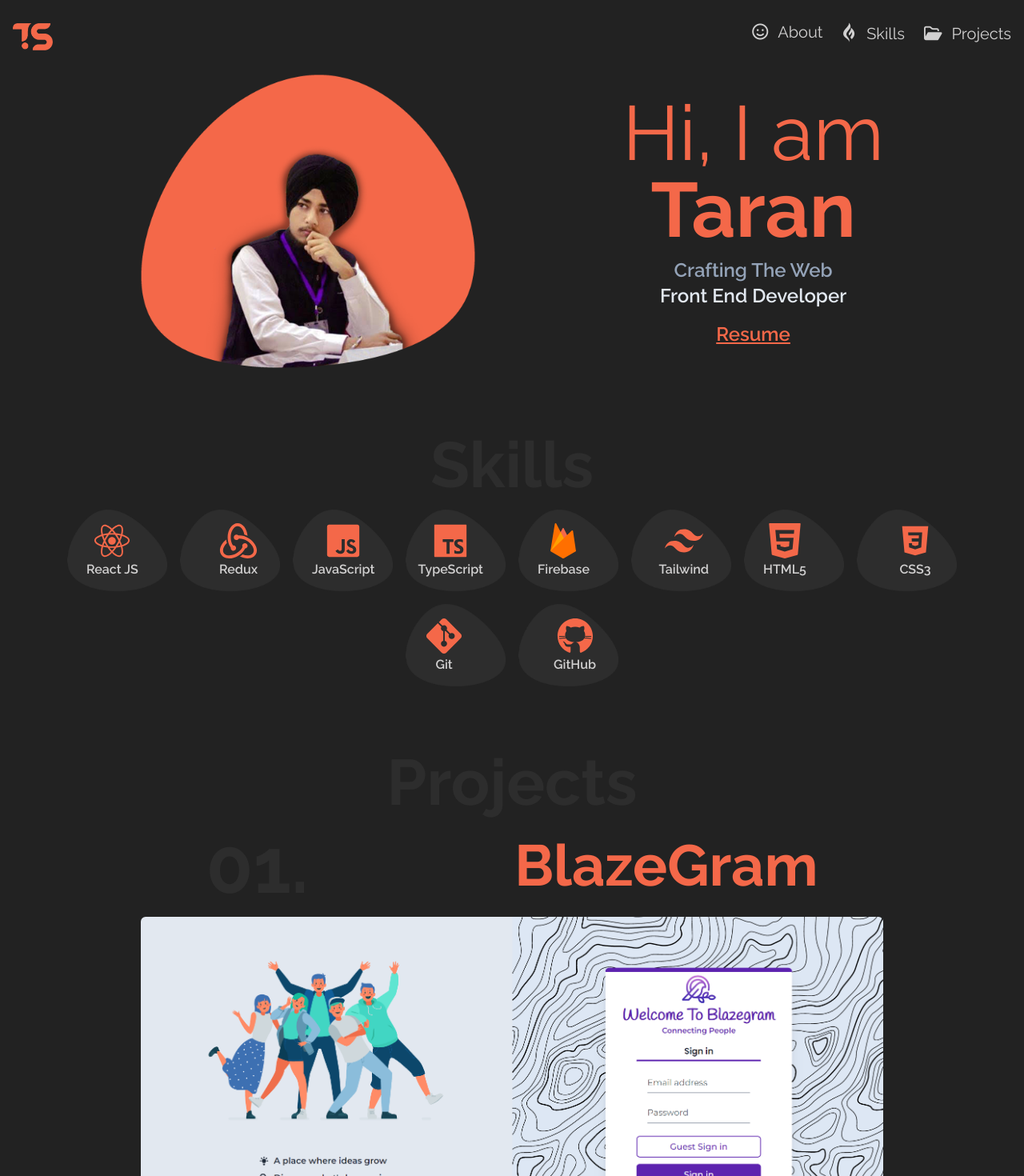
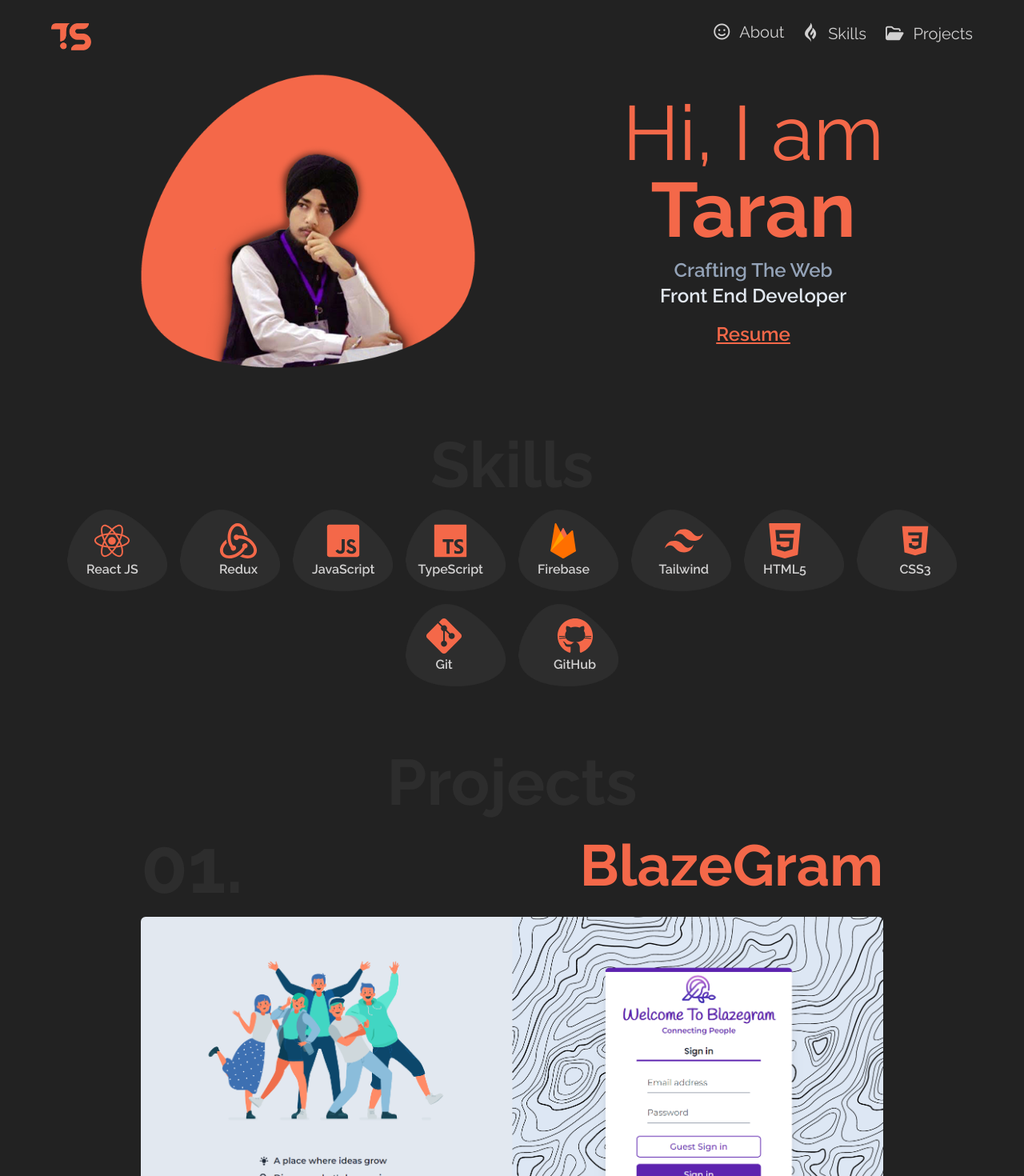
Before and after one commit to Tarandeep-s1ngh/portfolio, a React (Vite) app: page / in a window 1280 px wide. Shown: the top 1470 px of the page at 80% size. Built offline with nearby package versions, Linux system fonts and the light colour scheme.

Commit message:
style: alignment

```diff
--- a/src/App.jsx
+++ b/src/App.jsx
@@ -53,7 +53,7 @@ function App() {
 
       <section className="text-center pt-10 xl:pt-20">
         <h1 ref={skillsRef} className="text-7xl xl:text-[5rem] font-bold text-secondaryText pb-4">Skills</h1>
-        <div className="flex flex-wrap justify-center items-center gap-4">
+        <div className="flex flex-wrap justify-center items-center gap-4 xl:px-8">
           <span className="flex items-center justify-center gap-4 relative max-w-[320px]">
             <img src={smallBlob} alt="small blob" className="w-[125px]" />
             <img src={smallBlob} alt="small blob" className="w-[125px]" />
--- a/src/components/Navbar.jsx
+++ b/src/components/Navbar.jsx
@@ -27,7 +27,7 @@ export const Navbar = ({aboutRef, skillsRef, projectsRef}) => {
           : "w-full flex flex-col justify-center items-center p-4 relative"
       }
     >
-      <div className="w-full flex justify-between items-center">
+      <div className="w-full flex justify-between items-center xl:px-12">
         <img src={portfolioLogo} alt="portfolio logo" width="50px" />
 
         {/* Tab & Desktop Nav */}
--- a/src/components/Project.jsx
+++ b/src/components/Project.jsx
@@ -4,7 +4,7 @@ export const Project = ({projectData}) => {
     const {id, name, coverImage, sourceCode, liveLink} = projectData;
   return (
     <div className="flex flex-col items-center gap-4 pb-4 xl:pb-12">
-          <div className="w-full flex justify-evenly items-center">
+          <div className="w-full flex justify-evenly xl:justify-between xl:px-44 items-center">
             <span className="text-6xl md:text-8xl font-bold text-secondaryText">{id}</span>
             <span className="text-accent text-4xl md:text-7xl font-bold">{name}</span>
           </div>
```
